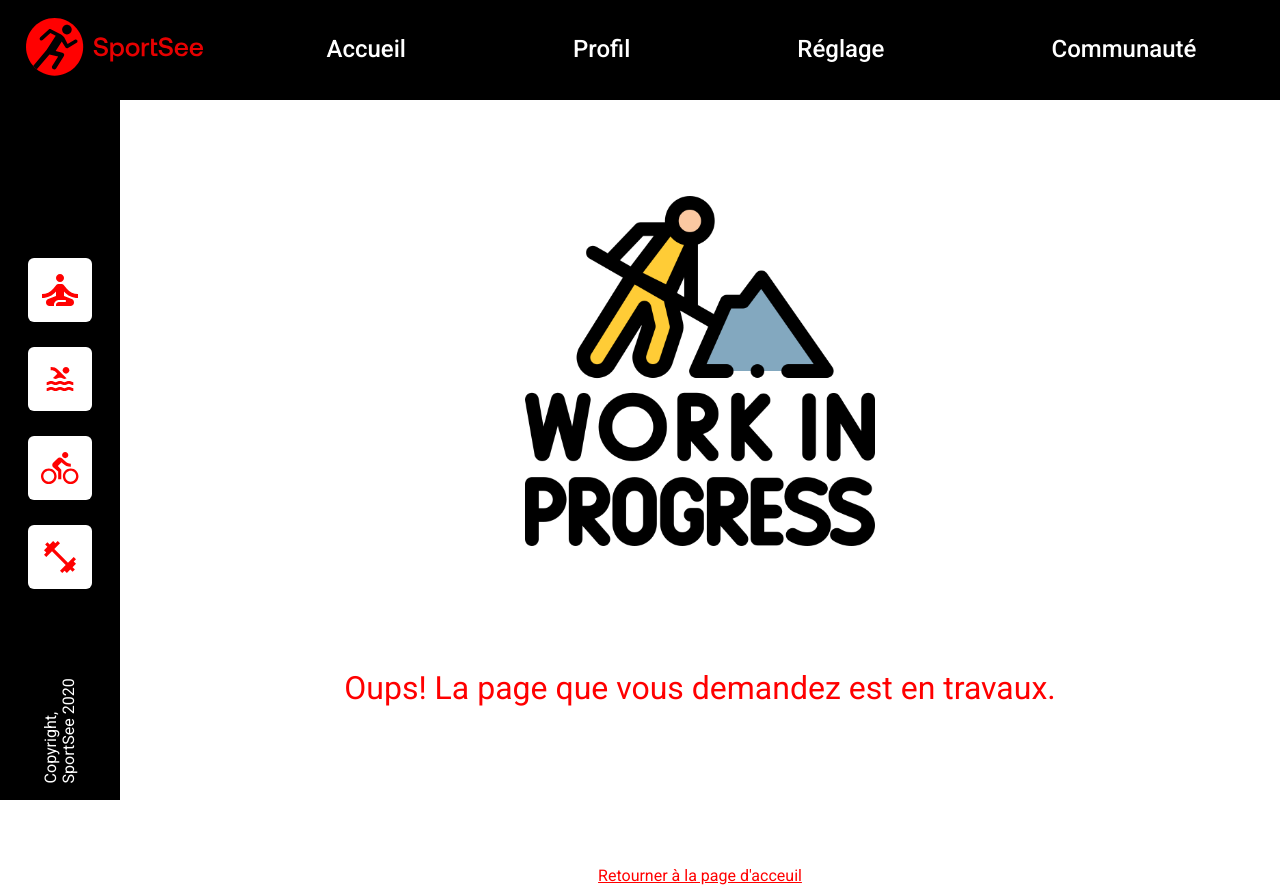
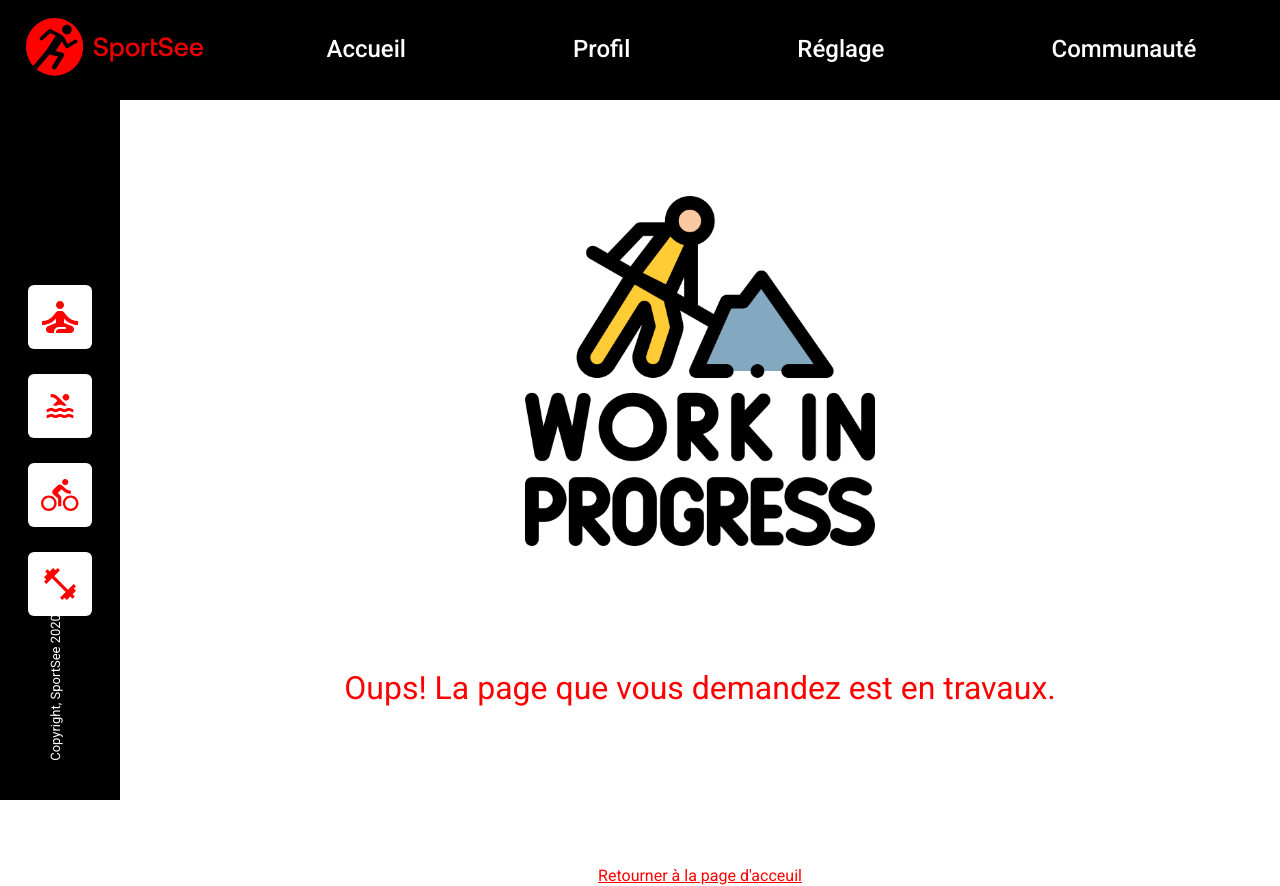
Before and after one commit to Frederic-K/SportSee, a React (Create React App) app: page /fake-user in a window 1280 px wide. Built offline with nearby package versions, Linux system fonts and the light colour scheme.

Commit message:
Fix Copyright position

```diff
--- a/src/components/Aside/_aside.scss
+++ b/src/components/Aside/_aside.scss
@@ -6,12 +6,12 @@
   margin: -100px 0px 0px 0px;
   padding-top: 100px;
   background-color: black;
-
+  position: relative;
   &__links {
     display: flex;
     flex-direction: column;
     gap: 25px;
-    padding: 100px 0px 0px 0px;
+    padding: 0px;
     list-style: none;
   }
   &__link {
@@ -44,6 +44,11 @@
   }
   &__ref {
     color: white;
-    transform: rotate(-90deg);
+    transform: rotate(270deg);
+    position: absolute;
+    bottom: 105px;
+    left: -17px;
+    white-space: nowrap;
+    font-size: 13px;
   }
 }
```
